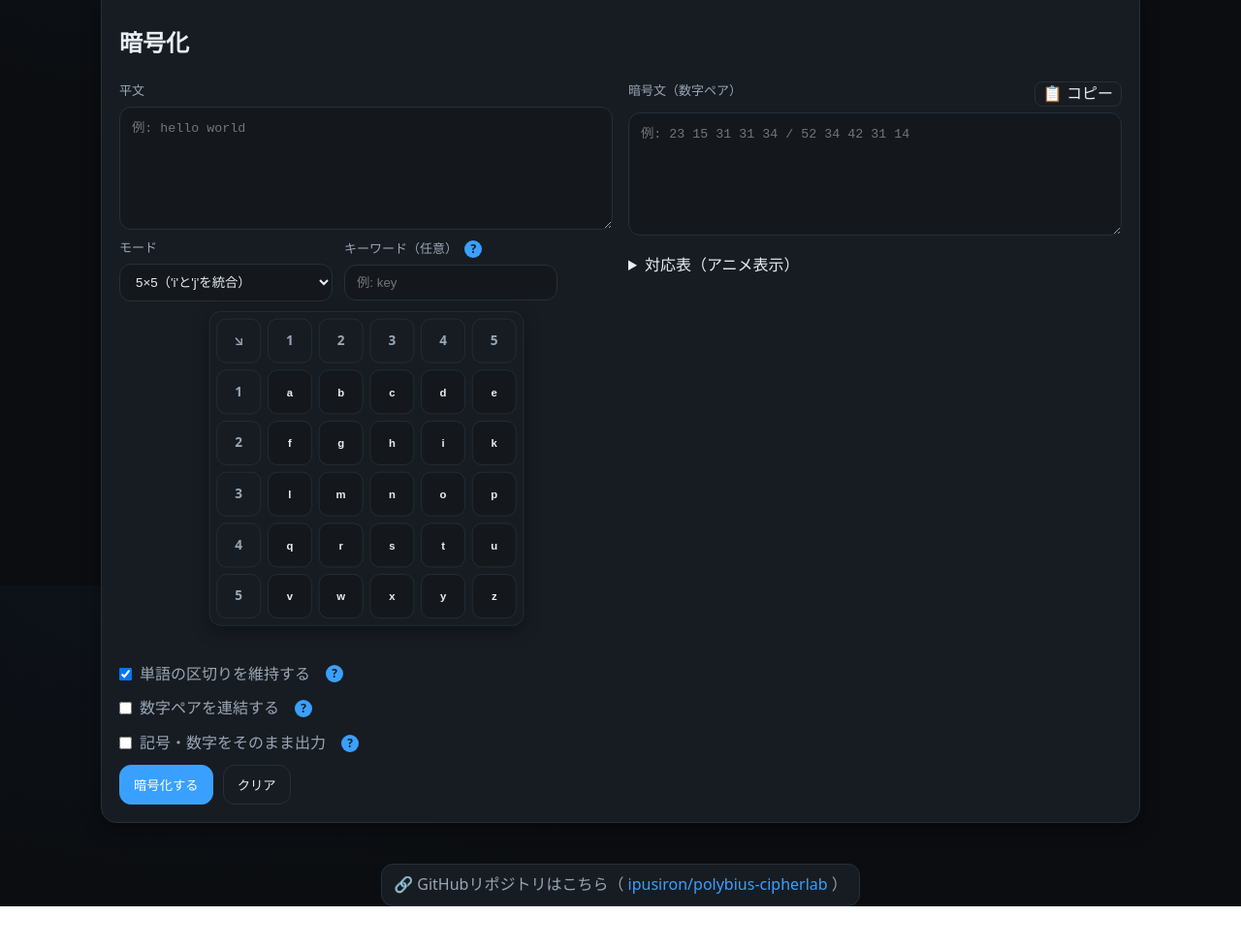
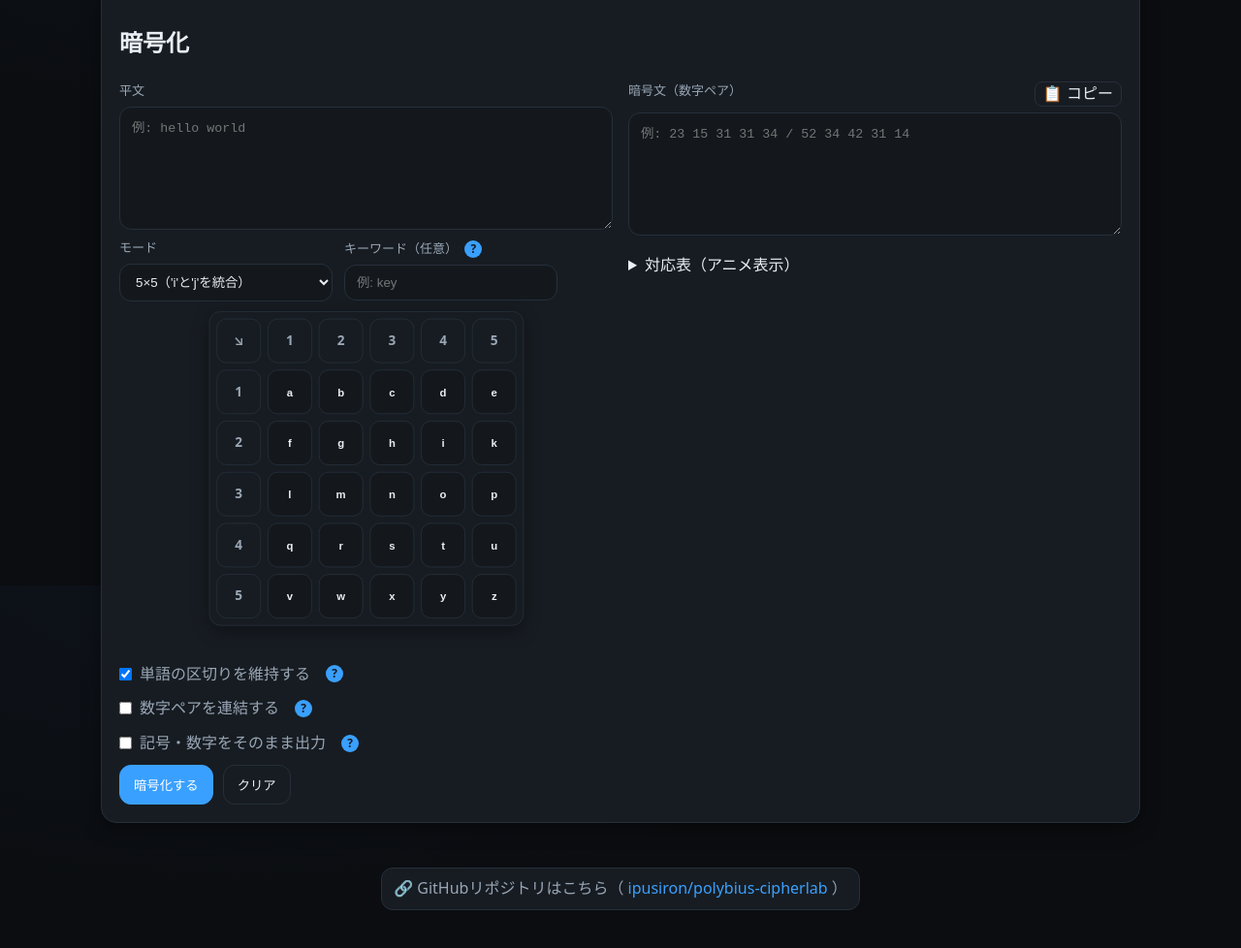
Before and after one commit to ipusiron/polybius-cipherlab, a plain HTML site: page index.html in a window 1280 px wide. Shown: the part 196-1174 px from the top of the page at 97% size. Before the commit the page ends 1131 px from the top, so only its background shows below. Drawn offline with Linux system fonts and the light colour scheme.

Commit message:
見出し位置調整、フッターの余白調整

```diff
--- a/style.css
+++ b/style.css
@@ -26,9 +26,11 @@
 }
 
 *{box-sizing:border-box}
-html,body{height:100%}
+html{height:100%}
 body{
+  min-height:100vh;
   margin:0;
+  padding-bottom:40px;
   background: var(--bg);
   color:var(--text);
   font:16px/1.6 system-ui, -apple-system, Segoe UI, Roboto, "ヒラギノ角ゴ ProN", "Meiryo", sans-serif;
@@ -276,7 +278,7 @@ textarea{resize:vertical}
 .toast.show{opacity:1}
 
 footer{
-  margin:28px auto 40px;
+  margin:32px auto 24px;
   max-width:1100px;
   padding:0 14px;
   color:var(--muted);
```
Also changed, not shown: README.md.
